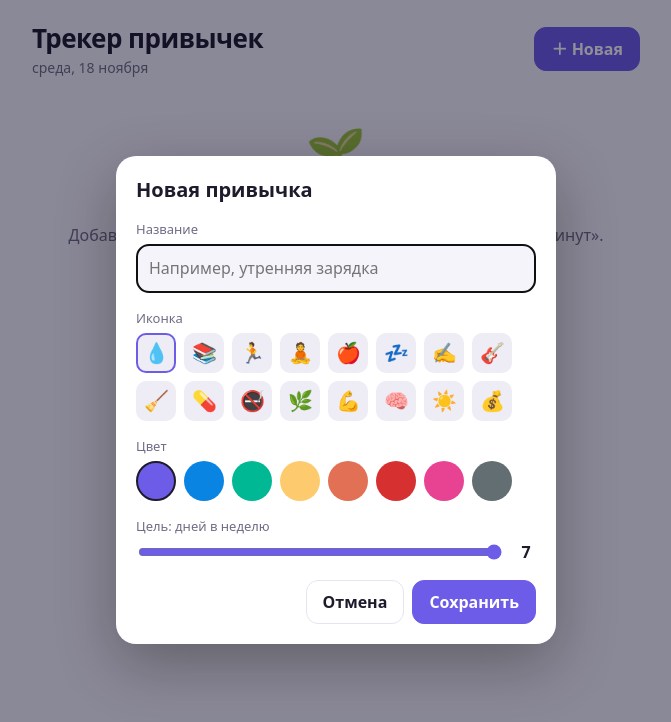
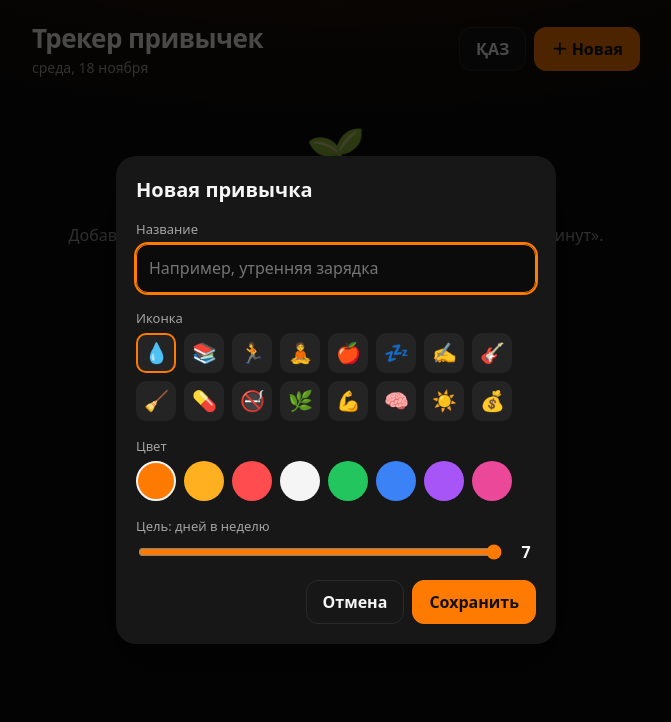
Before and after one commit to 12nursultan22-commits/-, a plain HTML site: page habit-tracker/index.html in a window 1280 px wide. Both pictures are taken after a click on the button "＋ Новая". Shown: the whole page, without its empty margins (304-975 px from the left). Drawn offline with Linux system fonts and the light colour scheme.

Commit message:
Habit tracker: black/orange theme and Kazakh language
Black background with orange accent; RU/KZ switch saved in browser,
all UI strings translated, Kazakh dates formatted manually.

Co-Authored-By: Claude Opus 5.5 <noreply@anthropic.com>
Claude-Session: https://claude.ai/code/session_01Ux1K9AL9ZwvH73HLHLmPML

```diff
--- a/habit-tracker/app.js
+++ b/habit-tracker/app.js
@@ -1,8 +1,53 @@
 (() => {
   const KEY = 'habit-tracker-v1';
   const EMOJIS = ['💧','📚','🏃','🧘','🍎','💤','✍️','🎸','🧹','💊','🚭','🌿','💪','🧠','☀️','💰'];
-  const COLORS = ['#6c5ce7','#0984e3','#00b894','#fdcb6e','#e17055','#d63031','#e84393','#636e72'];
-  const DOW = ['вс','пн','вт','ср','чт','пт','сб'];
+  const COLORS = ['#ff7a00','#ffb020','#ff4d4f','#f5f5f5','#22c55e','#3b82f6','#a855f7','#ec4899'];
+  const LANG_KEY = 'habit-tracker-lang';
+
+  const I18N = {
+    ru: {
+      switchTo: 'ҚАЗ',
+      title: 'Трекер привычек', new: '＋ Новая', today: 'сегодня', best: 'лучшая серия', week: 'за неделю',
+      empty: 'Пока нет привычек.<br>Добавьте первую — например, «Пить воду» или «Читать 20 минут».',
+      addHabit: 'Добавить привычку', export: 'Экспорт', import: 'Импорт',
+      newHabit: 'Новая привычка', editHabit: 'Изменить привычку',
+      name: 'Название', namePh: 'Например, утренняя зарядка', icon: 'Иконка', color: 'Цвет',
+      goal: 'Цель: дней в неделю', del: 'Удалить', cancel: 'Отмена', save: 'Сохранить',
+      dow: ['вс','пн','вт','ср','чт','пт','сб'],
+      days: (n) => plural(n, 'день', 'дня', 'дней'),
+      fmtDate: (d) => d.toLocaleDateString('ru-RU', { weekday: 'long', day: 'numeric', month: 'long' }), weekShort: 'неделя',
+      markToday: 'Отметить сегодня', edit: 'Изменить', done: 'выполнено', notDone: 'не выполнено',
+      confirmDel: (n) => `Удалить привычку «${n}»? История отметок тоже будет удалена.`,
+      confirmImport: 'Заменить текущие данные импортированными?', importFail: 'Не удалось прочитать файл.',
+    },
+    kk: {
+      switchTo: 'РУС',
+      title: 'Әдеттер трекері', new: '＋ Жаңа', today: 'бүгін', best: 'үздік серия', week: 'аптада',
+      empty: 'Әзірге әдеттер жоқ.<br>Алғашқысын қосыңыз — мысалы, «Су ішу» немесе «20 минут кітап оқу».',
+      addHabit: 'Әдет қосу', export: 'Экспорт', import: 'Импорт',
+      newHabit: 'Жаңа әдет', editHabit: 'Әдетті өзгерту',
+      name: 'Атауы', namePh: 'Мысалы, таңғы жаттығу', icon: 'Белгіше', color: 'Түсі',
+      goal: 'Мақсат: аптасына неше күн', del: 'Жою', cancel: 'Болдырмау', save: 'Сақтау',
+      dow: ['жс','дс','сс','ср','бс','жм','сб'],
+      days: () => 'күн',
+      fmtDate: (d) => `${d.getDate()} ${['қаңтар','ақпан','наурыз','сәуір','мамыр','маусым','шілде','тамыз','қыркүйек','қазан','қараша','желтоқсан'][d.getMonth()]}, ${['жексенбі','дүйсенбі','сейсенбі','сәрсенбі','бейсенбі','жұма','сенбі'][d.getDay()]}`, weekShort: 'апта',
+      markToday: 'Бүгінді белгілеу', edit: 'Өзгерту', done: 'орындалды', notDone: 'орындалмады',
+      confirmDel: (n) => `«${n}» әдетін жою керек пе? Белгілер тарихы да жойылады.`,
+      confirmImport: 'Ағымдағы деректерді импортталған деректермен ауыстыру керек пе?', importFail: 'Файлды оқу мүмкін болмады.',
+    },
+  };
+  let lang = 'ru';
+  try { const l = localStorage.getItem(LANG_KEY); if (I18N[l]) lang = l; } catch (e) {}
+  const t = (k) => I18N[lang][k];
+
+  function applyLang() {
+    document.documentElement.lang = lang;
+    document.title = t('title');
+    document.querySelectorAll('[data-i18n]').forEach((el) => { el.textContent = t(el.dataset.i18n); });
+    document.querySelectorAll('[data-i18n-html]').forEach((el) => { el.innerHTML = t(el.dataset.i18nHtml); });
+    document.querySelectorAll('[data-i18n-ph]').forEach((el) => { el.placeholder = t(el.dataset.i18nPh); });
+    $('langBtn').textContent = t('switchTo');
+  }
 
   const $ = (id) => document.getElementById(id);
   const pad = (n) => String(n).padStart(2, '0');
@@ -66,7 +111,7 @@
 
   function render() {
     const now = new Date();
-    $('today').textContent = now.toLocaleDateString('ru-RU', { weekday: 'long', day: 'numeric', month: 'long' });
+    $('today').textContent = t('fmtDate')(now);
 
     const list = $('list');
     list.innerHTML = '';
@@ -94,15 +139,15 @@
       head.className = 'habit-head';
       head.innerHTML = `
         <div class="habit-icon"></div>
-        <div class="habit-info" title="Изменить">
+        <div class="habit-info" title="${t('edit')}">
           <div class="habit-name"></div>
           <div class="habit-meta"></div>
         </div>
-        <button class="check ${on ? 'on' : ''}" aria-pressed="${on}" aria-label="Отметить сегодня">${on ? '✓' : ''}</button>`;
+        <button class="check ${on ? 'on' : ''}" aria-pressed="${on}" aria-label="${t('markToday')}">${on ? '✓' : ''}</button>`;
       head.querySelector('.habit-icon').textContent = h.emoji;
       head.querySelector('.habit-name').textContent = h.name;
       head.querySelector('.habit-meta').textContent =
-        `🔥 ${s} ${plural(s, 'день', 'дня', 'дней')} · неделя ${wc}/${h.goal}`;
+        `🔥 ${s} ${t('days')(s)} · ${t('weekShort')} ${wc}/${h.goal}`;
       head.querySelector('.habit-info').onclick = () => openDialog(h.id);
       head.querySelector('.check').onclick = () => toggle(h.id, tk);
       el.appendChild(head);
@@ -116,11 +161,11 @@
         day.className = 'day';
         const lbl = document.createElement('span');
         lbl.className = 'day-lbl';
-        lbl.textContent = DOW[d.getDay()];
+        lbl.textContent = t('dow')[d.getDay()];
         const cell = document.createElement('button');
         cell.className = 'day-cell' + (h.done[k] ? ' on' : '') + (i === 0 ? ' is-today' : '');
         cell.textContent = d.getDate();
-        cell.setAttribute('aria-label', `${d.toLocaleDateString('ru-RU')}: ${h.done[k] ? 'выполнено' : 'не выполнено'}`);
+        cell.setAttribute('aria-label', `${pad(d.getDate())}.${pad(d.getMonth() + 1)}.${d.getFullYear()}: ${h.done[k] ? t('done') : t('notDone')}`);
         cell.onclick = () => toggle(h.id, k);
         day.append(lbl, cell);
         week.appendChild(day);
@@ -159,7 +204,7 @@
   function openDialog(id = null) {
     editingId = id;
     const h = id && state.habits.find((x) => x.id === id);
-    $('dlgTitle').textContent = h ? 'Изменить привычку' : 'Новая привычка';
+    $('dlgTitle').textContent = h ? t('editHabit') : t('newHabit');
     $('fName').value = h ? h.name : '';
     $('fGoal').value = h ? h.goal : 7;
     $('goalOut').textContent = $('fGoal').value;
@@ -185,7 +230,7 @@
   $('cancelBtn').onclick = () => $('dlg').close();
   $('delBtn').onclick = () => {
     const h = state.habits.find((x) => x.id === editingId);
-    if (h && confirm(`Удалить привычку «${h.name}»? История отметок тоже будет удалена.`)) {
+    if (h && confirm(t('confirmDel')(h.name))) {
       state.habits = state.habits.filter((x) => x.id !== editingId);
       save(); render(); $('dlg').close();
     }
@@ -209,8 +254,8 @@
     try {
       const data = JSON.parse(await f.text());
       if (!Array.isArray(data.habits)) throw new Error();
-      if (confirm('Заменить текущие данные импортированными?')) { state = data; save(); render(); }
-    } catch { alert('Не удалось прочитать файл.'); }
+      if (confirm(t('confirmImport'))) { state = data; save(); render(); }
+    } catch { alert(t('importFail')); }
     e.target.value = '';
   };
 
@@ -218,5 +263,12 @@
   let lastDay = todayKey();
   setInterval(() => { if (todayKey() !== lastDay) { lastDay = todayKey(); render(); } }, 60000);
 
+  $('langBtn').onclick = () => {
+    lang = lang === 'ru' ? 'kk' : 'ru';
+    try { localStorage.setItem(LANG_KEY, lang); } catch (e) {}
+    applyLang(); render();
+  };
+
+  applyLang();
   render();
 })();
--- a/habit-tracker/index.html
+++ b/habit-tracker/index.html
@@ -3,7 +3,7 @@
 <head>
   <meta charset="utf-8">
   <meta name="viewport" content="width=device-width, initial-scale=1, viewport-fit=cover">
-  <meta name="theme-color" content="#6c5ce7">
+  <meta name="theme-color" content="#0b0b0b">
   <title>Трекер привычек</title>
   <link rel="stylesheet" href="style.css">
 </head>
@@ -11,16 +11,19 @@
   <main class="app">
     <header class="top">
       <div>
-        <h1>Трекер привычек</h1>
+        <h1 data-i18n="title">Трекер привычек</h1>
         <p class="today" id="today"></p>
       </div>
-      <button class="btn btn-primary" id="addBtn" aria-label="Добавить привычку">＋ Новая</button>
+      <div class="top-actions">
+        <button class="btn lang" id="langBtn" aria-label="Тіл / Язык">ҚАЗ</button>
+        <button class="btn btn-primary" id="addBtn" data-i18n="new">＋ Новая</button>
+      </div>
     </header>
 
     <section class="summary" id="summary">
-      <div class="stat"><span class="stat-val" id="statDone">0/0</span><span class="stat-lbl">сегодня</span></div>
-      <div class="stat"><span class="stat-val" id="statBest">0</span><span class="stat-lbl">лучшая серия</span></div>
-      <div class="stat"><span class="stat-val" id="statWeek">0%</span><span class="stat-lbl">за неделю</span></div>
+      <div class="stat"><span class="stat-val" id="statDone">0/0</span><span class="stat-lbl" data-i18n="today">сегодня</span></div>
+      <div class="stat"><span class="stat-val" id="statBest">0</span><span class="stat-lbl" data-i18n="best">лучшая серия</span></div>
+      <div class="stat"><span class="stat-val" id="statWeek">0%</span><span class="stat-lbl" data-i18n="week">за неделю</span></div>
     </section>
     <div class="progress"><div class="progress-bar" id="progressBar"></div></div>
 
@@ -28,13 +31,13 @@
 
     <div class="empty" id="empty" hidden>
       <div class="empty-icon">🌱</div>
-      <p>Пока нет привычек.<br>Добавьте первую — например, «Пить воду» или «Читать 20 минут».</p>
-      <button class="btn btn-primary" id="emptyAdd">Добавить привычку</button>
+      <p data-i18n-html="empty"></p>
+      <button class="btn btn-primary" id="emptyAdd" data-i18n="addHabit">Добавить привычку</button>
     </div>
 
     <footer class="foot">
-      <button class="link" id="exportBtn">Экспорт</button>
-      <button class="link" id="importBtn">Импорт</button>
+      <button class="link" id="exportBtn" data-i18n="export">Экспорт</button>
+      <button class="link" id="importBtn" data-i18n="import">Импорт</button>
       <input type="file" id="importFile" accept="application/json" hidden>
     </footer>
   </main>
@@ -43,29 +46,29 @@
     <form method="dialog" id="form">
       <h2 id="dlgTitle">Новая привычка</h2>
       <label class="field">
-        <span>Название</span>
-        <input id="fName" maxlength="40" required placeholder="Например, утренняя зарядка">
+        <span data-i18n="name">Название</span>
+        <input id="fName" maxlength="40" required data-i18n-ph="namePh">
       </label>
       <div class="field">
-        <span>Иконка</span>
+        <span data-i18n="icon">Иконка</span>
         <div class="choices" id="emojiChoices"></div>
       </div>
       <div class="field">
-        <span>Цвет</span>
+        <span data-i18n="color">Цвет</span>
         <div class="choices" id="colorChoices"></div>
       </div>
       <div class="field">
-        <span>Цель: дней в неделю</span>
+        <span data-i18n="goal">Цель: дней в неделю</span>
         <div class="goal">
           <input type="range" id="fGoal" min="1" max="7" value="7">
           <output id="goalOut">7</output>
         </div>
       </div>
       <div class="dlg-actions">
-        <button type="button" class="btn btn-danger" id="delBtn" hidden>Удалить</button>
+        <button type="button" class="btn btn-danger" id="delBtn" data-i18n="del" hidden>Удалить</button>
         <span class="spacer"></span>
-        <button type="button" class="btn" id="cancelBtn">Отмена</button>
-        <button type="submit" class="btn btn-primary" value="save">Сохранить</button>
+        <button type="button" class="btn" id="cancelBtn" data-i18n="cancel">Отмена</button>
+        <button type="submit" class="btn btn-primary" value="save" data-i18n="save">Сохранить</button>
       </div>
     </form>
   </dialog>
--- a/habit-tracker/style.css
+++ b/habit-tracker/style.css
@@ -1,24 +1,25 @@
 :root {
-  --bg: #f5f4fb; --card: #ffffff; --text: #1d1b2c; --muted: #6f6c85;
-  --line: #e6e4f0; --cell: #eeedf5; --accent: #6c5ce7; --danger: #e5484d;
-  --shadow: 0 1px 2px rgba(20,16,60,.06), 0 4px 16px rgba(20,16,60,.06);
-}
-@media (prefers-color-scheme: dark) {
-  :root {
-    --bg: #12111a; --card: #1c1b27; --text: #ecebf5; --muted: #9a97b0;
-    --line: #2c2a3b; --cell: #272536; --shadow: none;
-  }
+  --bg: #0b0b0b; --card: #171717; --text: #f5f5f5; --muted: #a3a3a3;
+  --line: #2a2a2a; --cell: #242424; --accent: #ff7a00; --danger: #ff4d4f;
+  --shadow: 0 1px 0 rgba(255,122,0,.08), 0 6px 20px rgba(0,0,0,.5);
+  color-scheme: dark;
 }
 * { box-sizing: border-box; }
 html, body { margin: 0; }
 body {
-  background: var(--bg); color: var(--text);
+  background: var(--bg);
+  background-image: radial-gradient(1200px 500px at 50% -200px, rgba(255,122,0,.18), transparent 70%);
+  background-attachment: fixed;
+  min-height: 100vh; color: var(--text);
   font: 16px/1.4 system-ui, -apple-system, "Segoe UI", Roboto, sans-serif;
   -webkit-tap-highlight-color: transparent;
 }
 .app { max-width: 640px; margin: 0 auto; padding: 20px 16px 40px; }
+.top-actions { display: flex; gap: 8px; align-items: center; }
+.lang { padding: 10px 12px; font-size: 14px; }
 .top { display: flex; align-items: center; justify-content: space-between; gap: 12px; }
 h1 { font-size: 26px; margin: 0; letter-spacing: -.02em; }
+h1 span { color: var(--accent); }
 .today { margin: 2px 0 0; color: var(--muted); font-size: 14px; }
 
 .btn {
@@ -27,7 +28,7 @@ h1 { font-size: 26px; margin: 0; letter-spacing: -.02em; }
   cursor: pointer; white-space: nowrap;
 }
 .btn:active { transform: scale(.97); }
-.btn-primary { background: var(--accent); border-color: var(--accent); color: #fff; }
+.btn-primary { background: var(--accent); border-color: var(--accent); color: #111; }
 .btn-danger { color: var(--danger); }
 .link { background: none; border: 0; color: var(--muted); font: inherit; cursor: pointer; padding: 6px 10px; text-decoration: underline; }
 
@@ -78,7 +79,7 @@ dialog {
   border: 0; border-radius: 20px; padding: 0; width: min(440px, calc(100% - 32px));
   background: var(--card); color: var(--text); box-shadow: 0 20px 60px rgba(0,0,0,.3);
 }
-dialog::backdrop { background: rgba(10,8,30,.45); }
+dialog::backdrop { background: rgba(0,0,0,.7); }
 form { padding: 20px; }
 form h2 { margin: 0 0 16px; font-size: 20px; }
 .field { display: block; margin-bottom: 16px; }
@@ -106,3 +107,4 @@ form h2 { margin: 0 0 16px; font-size: 20px; }
   .stat-val { font-size: 18px; }
   .day-cell { font-size: 11px; border-radius: 8px; }
 }
+.field input:focus { outline: 2px solid var(--accent); outline-offset: 0; border-color: var(--accent); }
```
